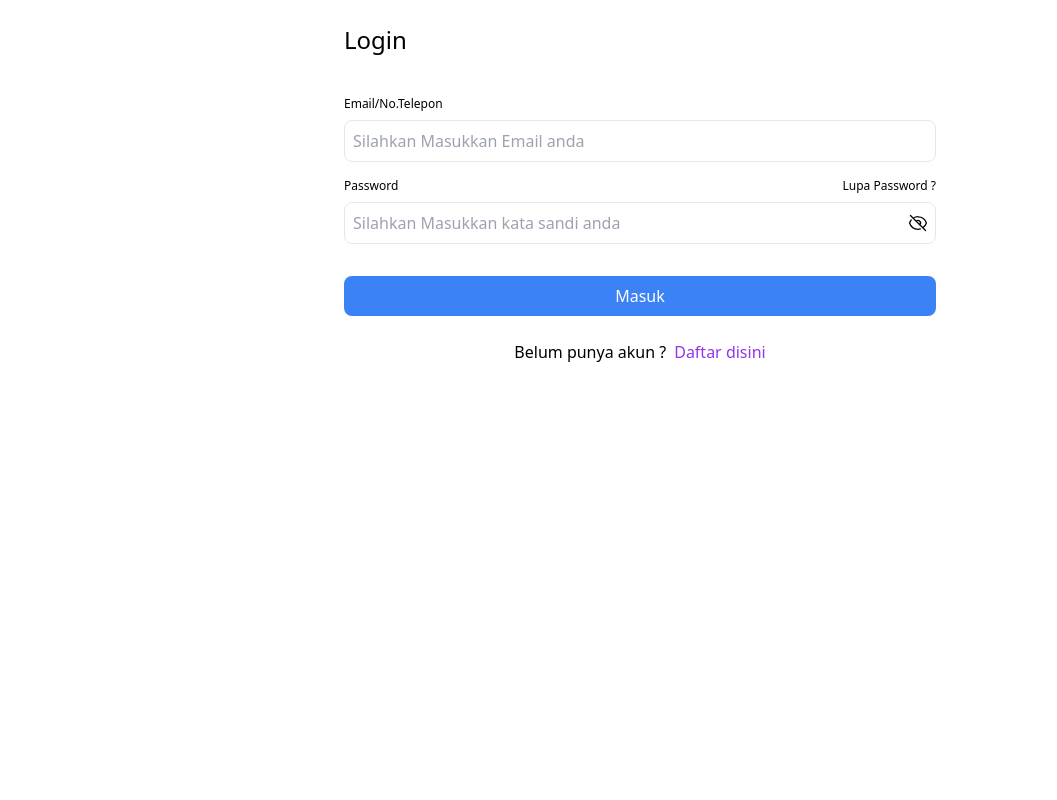
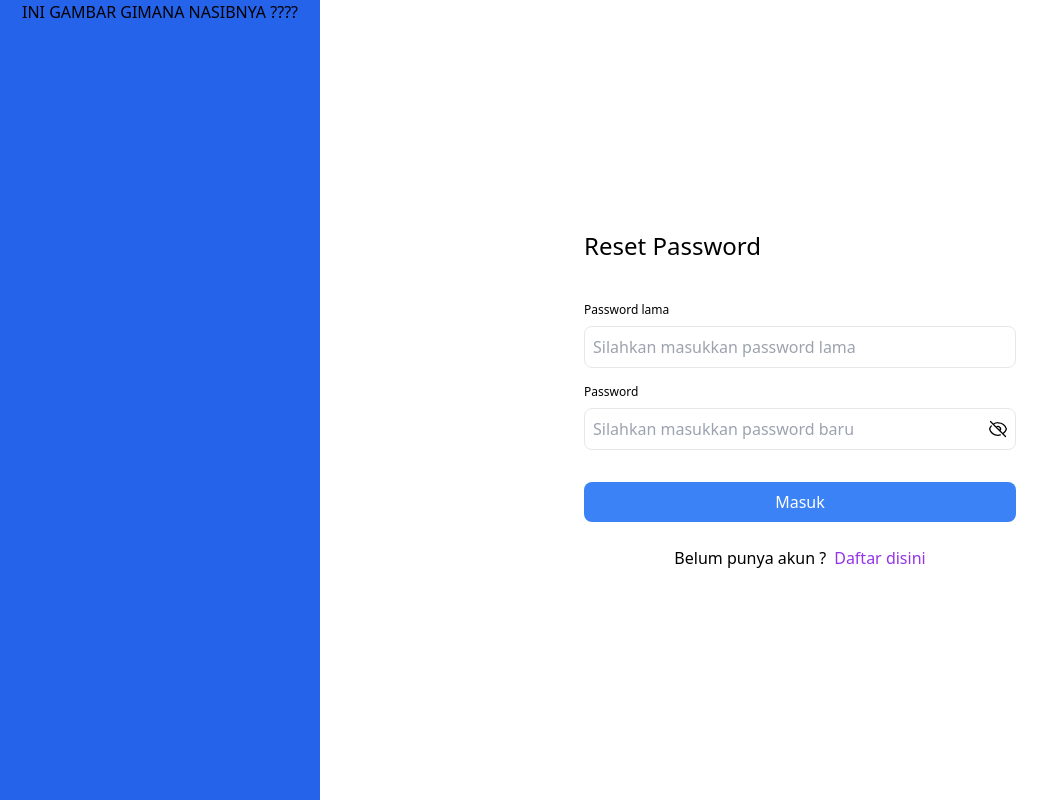
Before and after one commit to Flytix-Aerotech/FE-FSW-Tim-C-9, a React (Create React App) app: page /reset-password in a window 1280 px wide. Shown: the whole page, without its empty margins (0-1057 px from the left). Built offline with nearby package versions, Linux system fonts and the light colour scheme.

Commit message:
add routes, minor fix

```diff
--- a/src/App.js
+++ b/src/App.js
@@ -1,10 +1,11 @@
 import "./App.css";
-import LoginPage from "./component/LoginPage/LoginPage";
+import  Routes  from "./config/Routes";
+
 
 function App() {
   return (
     <>
-      <LoginPage />
+      <Routes />
     </>
   );
 }
--- a/src/component/LoginPage/LoginPage.jsx
+++ b/src/component/LoginPage/LoginPage.jsx
@@ -1,5 +1,6 @@
 import React, { useState } from "react";
 import { EyeIcon, EyeSlashIcon } from '@heroicons/react/24/outline'
+import { Link } from "react-router-dom";
 
 const LoginPage = props => {
     const [showPassword, setShowPassword] = useState(false);
@@ -12,6 +13,12 @@ const LoginPage = props => {
 
     return (
         <>
+            <div className="flex flex-col w-full h-screen">
+                <div className="h-full grid grid-cols-4">
+                    <div className="bg-blue-600 text-center">
+                        Ini harusnya gambar
+                    </div>
+                    <div className="col-span-3">
                         <div className='flex justify-center items-center h-full'>
                             <form className='w-1/2 p-6'>
                                 <h2 className='text-2xl mb-10'>Login</h2>
@@ -31,7 +38,7 @@ const LoginPage = props => {
                                     <div className="relative">
                                         <input
                                             type={showPassword ? "text" : "password"}
-                                placeholder='Silahkan Masukkan kata sandi anda'
+                                            placeholder='Silahkan Masukkan password anda'
                                             className='w-full border rounded-lg p-2' />
                                         <button
                                             type="button"
@@ -40,7 +47,7 @@ const LoginPage = props => {
                                         >
                                             {
                                                 showPassword ?
-                                    (<EyeIcon className="h-5 w-5"/>) : (<EyeSlashIcon className="h-5 w-5"/>)
+                                                    (<EyeIcon className="h-5 w-5" />) : (<EyeSlashIcon className="h-5 w-5" />)
                                             }
                                         </button>
                                     </div>
@@ -52,9 +59,12 @@ const LoginPage = props => {
                                 </div>
                                 <h2 className='mt-6 text-center '>
                                     Belum punya akun ?
-                        <a className='text-purple-600 ml-2'>Daftar disini</a>
+                                    <Link to="/register" className="text-purple-600 ml-2">Daftar disini</Link>
                                 </h2>
                             </form>
+                        </div>
+                    </div>
+                </div>
             </div>
         </>
     )
--- a/src/component/OTP/OTP.jsx
+++ b/src/component/OTP/OTP.jsx
@@ -0,0 +1,18 @@
+function App() {
+    return (
+      <>
+        <div className="flex flex-col w-full h-screen">
+          <div className="h-full grid grid-cols-4">
+            <div className="bg-blue-600">
+              teks
+            </div>
+            <div className="col-span-3">
+              <LoginLain/>
+            </div>
+          </div>
+        </div>
+      </>
+    );
+  }
+
+  export default App;
--- a/src/component/RegisterPage/RegisterPage.jsx
+++ b/src/component/RegisterPage/RegisterPage.jsx
@@ -1,5 +1,6 @@
 import React, { useState } from "react";
 import { CheckCircleIcon, XCircleIcon } from "@heroicons/react/24/outline";
+import { Link } from "react-router-dom";
 
 const RegisterPage = props => {
     const [showPassword, setShowPassword] = useState(false);
@@ -10,9 +11,15 @@ const RegisterPage = props => {
 
     return (
         <>
-            <div className="flex justify justify-center item-center h-full">
-                <form className="w-1/2 p-6">
-                    <h2 className="text-2xl mb-10">Daftar</h2>
+            <div className="flex flex-col w-full h-screen ">
+                <div className="h-full grid grid-cols-4">
+                    <div className="bg-blue-600 text-center">
+                        INI GAMBAR GIMANA NASIBNYA ???
+                    </div>
+                    <div className="col-span-3">
+                        <div className="flex justify-center items-center h-screen">
+                            <form className="w-1/2">
+                                <h2 className="text-2xl mb-8">Daftar</h2>
                                 <div className="mb-4">
                                     <label className="text-xs block mb-2">Nama</label>
                                     <div className="relative">
@@ -34,7 +41,7 @@ const RegisterPage = props => {
                                         >
                                         </input>
                                         <div className="absolute top-1/2 right-2 tranform -translate-y-1/2">
-                                <CheckCircleIcon className="h-5 w-5" />
+                                            <CheckCircleIcon className="h-8 w-8 stroke-red-500" />
                                         </div>
                                     </div>
                                 </div>
@@ -62,9 +69,12 @@ const RegisterPage = props => {
                                 </div>
                                 <button className="w-full bg-purple-600 border rounded-lg p-2">Daftar</button>
                                 <h2 className="text-center mt-5">
-                        Sudah punya akun ? <a href="#" className="text-purple-600 ml-2">Masuk Disini</a>
+                                    Sudah punya akun ? <Link to="/login" className="text-purple-600 ml-2"> Login Disini</Link>
                                 </h2>
                             </form>
+                        </div>
+                    </div>
+                </div>
             </div>
         </>
     )
--- a/src/component/ResetPassword/ResetPassword.jsx
+++ b/src/component/ResetPassword/ResetPassword.jsx
@@ -0,0 +1,68 @@
+import React, { useState } from "react";
+import { EyeIcon, EyeSlashIcon } from '@heroicons/react/24/outline'
+
+const ResetPage = props => {
+    const [showPassword, setShowPassword] = useState(false);
+    const [Password, SetPassword] = useState("");
+
+    const toggleShowPassword = () => {
+        setShowPassword(!showPassword);
+    }
+
+    return (
+        <>
+            <div className="flex flex-col w-full h-screen">
+                <div className="h-full grid grid-cols-4">
+                    <div className="bg-blue-600 text-center">
+                        INI GAMBAR GIMANA NASIBNYA ????
+                    </div>
+                    <div className="col-span-3">
+                        <div className='flex justify-center items-center h-full'>
+                            <form className='w-1/2 p-6'>
+                                <h2 className='text-2xl mb-10'>Reset Password</h2>
+                                <div className='mb-4'>
+                                    <label htmlFor='email' className='mb-2 block text-xs'>Password lama</label>
+                                    <input
+                                        type="email"
+                                        placeholder='Silahkan masukkan password lama'
+                                        className='w-full border rounded-lg p-2'>
+                                    </input>
+                                </div>
+                                <div className='mb-4'>
+                                    <label className="mb-2 block text-xs">Password</label>
+                                    <div className="relative">
+                                        <input
+                                            type={showPassword ? "text" : "password"}
+                                            placeholder='Silahkan masukkan password baru'
+                                            className='w-full border rounded-lg p-2' />
+                                        <button
+                                            type="button"
+                                            className="absolute top-1/2 right-2 transform -translate-y-1/2"
+                                            onClick={toggleShowPassword}
+                                        >
+                                            {
+                                                showPassword ?
+                                                    (<EyeIcon className="h-5 w-5" />) : (<EyeSlashIcon className="h-5 w-5" />)
+                                            }
+                                        </button>
+                                    </div>
+                                </div>
+                                <div>
+                                    <button className='w-full bg-blue-500 text-white py-2 px-4 rounded-lg hover:bg-blue-600 mt-4'>
+                                        Masuk
+                                    </button>
+                                </div>
+                                <h2 className='mt-6 text-center '>
+                                    Belum punya akun ?
+                                    <a className='text-purple-600 ml-2'>Daftar disini</a>
+                                </h2>
+                            </form>
+                        </div>
+                    </div>
+                </div>
+            </div>
+        </>
+    )
+}
+
+export default ResetPage;
--- /dev/null
+++ b/src/config/Routes/index.js
@@ -0,0 +1,19 @@
+import React from "react";
+import { BrowserRouter, Routes, Route } from "react-router-dom";
+import LoginPage from "../../component/LoginPage/LoginPage";
+import RegisterPage from "../../component/RegisterPage/RegisterPage";
+import ResetPage from "../../component/ResetPassword/ResetPassword";
+
+const index = () => {
+  return (
+    <BrowserRouter>
+      <Routes>
+        <Route path="/login" element={<LoginPage />} />
+        <Route path="/register" element={<RegisterPage />} />
+        <Route path="reset-password" element={<ResetPage/>}/>
+      </Routes>
+    </BrowserRouter>
+  );
+};
+
+export default index;
```
Also changed, not shown: 1 other file (tests, documents, lock files or other folders). Lines whose indentation alone changed are shown as unchanged.
